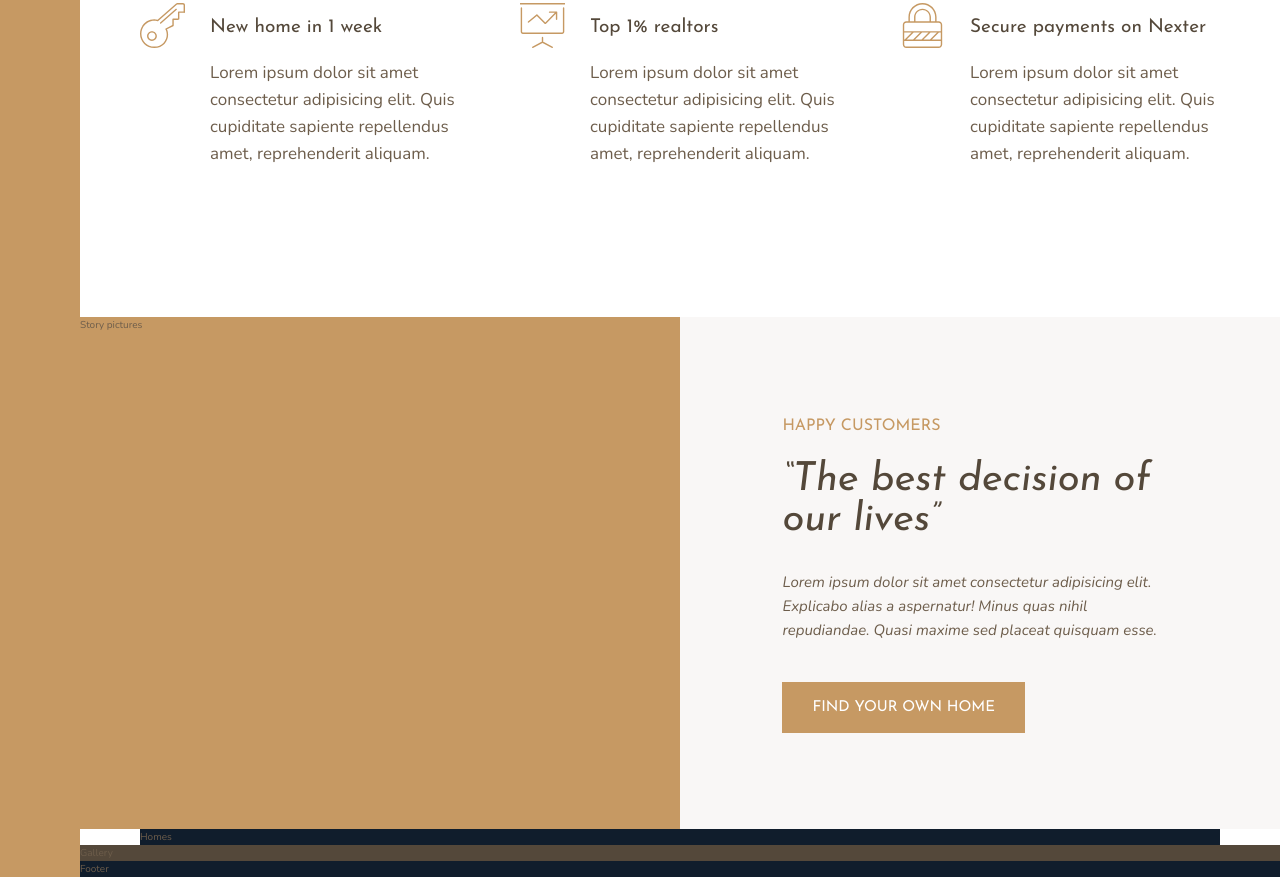
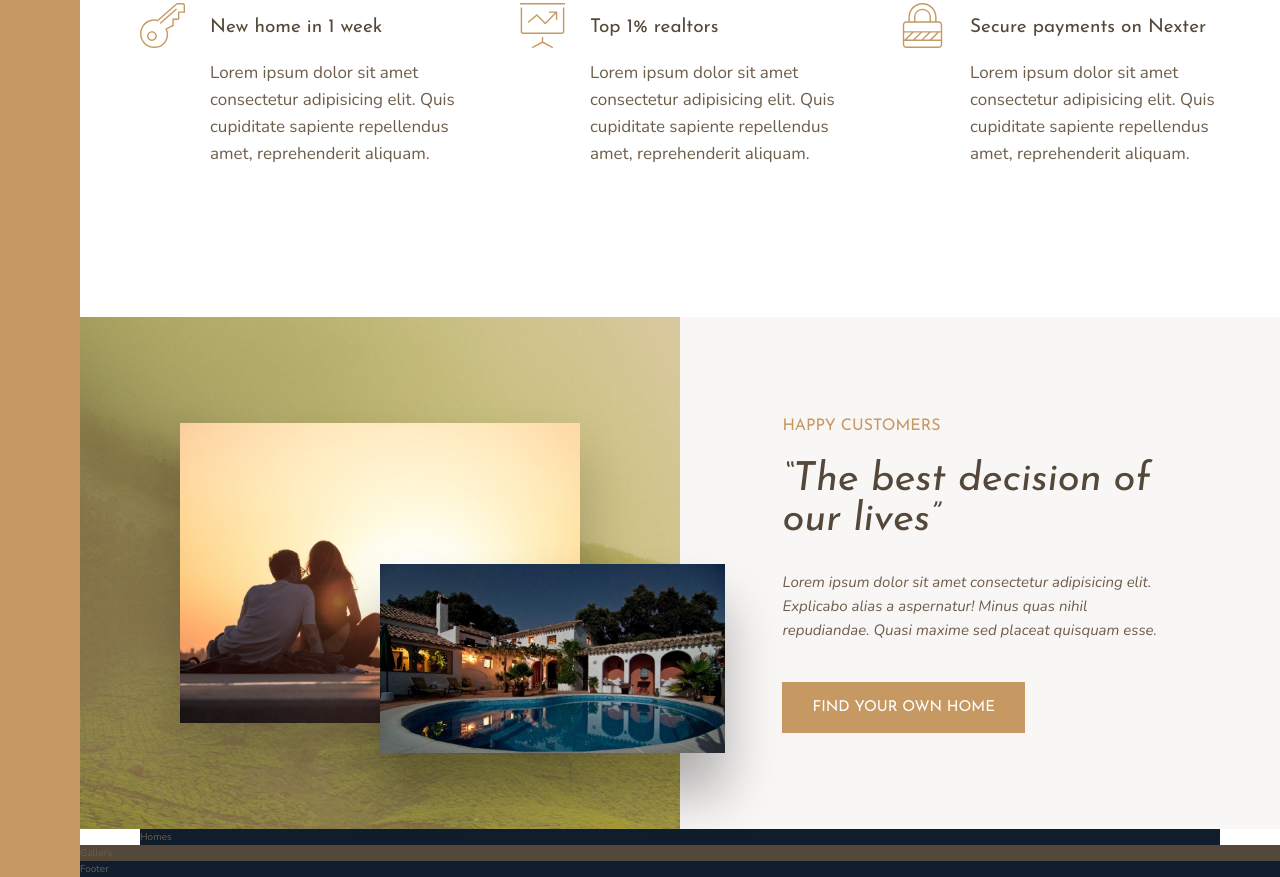
Before and after one commit to ViktorGeorgiev98/Nexter, a website: page index.html in a window 1280 px wide. Shown: the part 991-1868 px from the top of the page. Drawn offline with nearby package versions, Linux system fonts and the light colour scheme.

Commit message:
story pictures section done

```diff
--- a/index.html
+++ b/index.html
@@ -82,7 +82,8 @@
         </section>
 
         <div class="story__pictures">
-            Story pictures
+            <img src="img/story-1.jpeg" alt="Couple with new house" class="story__img--1">
+            <img src="img/story-2.jpeg" alt="New house" class="story__img--2">
         </div>
 
         <div class="story__content">
--- a/sass/_story.scss
+++ b/sass/_story.scss
@@ -2,6 +2,28 @@
     &__pictures {
         background-color: $color-primary;
         grid-column: full-start / col-end 4;
+        background-image: linear-gradient(rgba($color-primary, 0.5), rgba($color-primary, 0.5)), url(../img/back.jpg);
+
+        display: grid;
+        grid-template-columns: repeat(6, 1fr);
+        grid-template-rows: repeat(6, 1fr);
+        align-items: center;
+
+    }
+
+    &__img--1 {
+        width: 100%;
+        grid-row: 2 / 6;
+        grid-column: 2 / 6;
+        box-shadow: 0 3rem 5rem rgba(#000, 0.2);
+    }
+
+    &__img--2 {
+        width: 115%;
+        z-index: 20;
+        grid-row: 4 / 6;
+        grid-column: 4 / 7;
+        box-shadow: 0 4rem 5rem rgba(#000, 0.3);
     }
 
     &__content {
```
Also changed, not shown: css/style.css.
